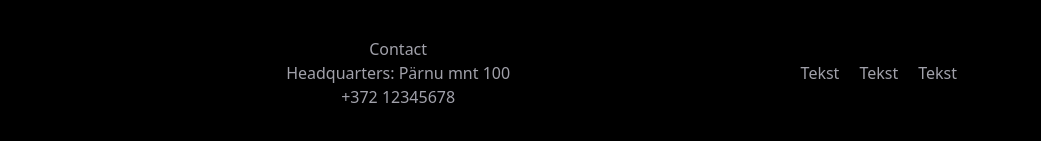
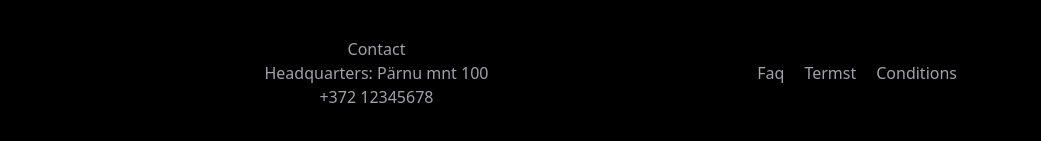
Before and after one commit to ZaneyH/moodul3veeb, a plain HTML site: page index.html in a window 1280 px wide. Shown: the part 2613-2754 px from the top of the page, 239-1280 px from the left. Drawn offline with nearby package versions, Linux system fonts and the light colour scheme.

Commit message:
Update index.html

```diff
--- a/index.html
+++ b/index.html
@@ -186,9 +186,9 @@
         <span>+372 12345678</span>
       </div>
       <div class="flex space-x-5">
-        <span>Tekst</span>
-        <span>Tekst</span>
-        <span>Tekst</span>
+        <span>Faq</span>
+        <span>Termst</span>
+        <span>Conditions</span>
       </div>
     </div>
   </footer>
```
